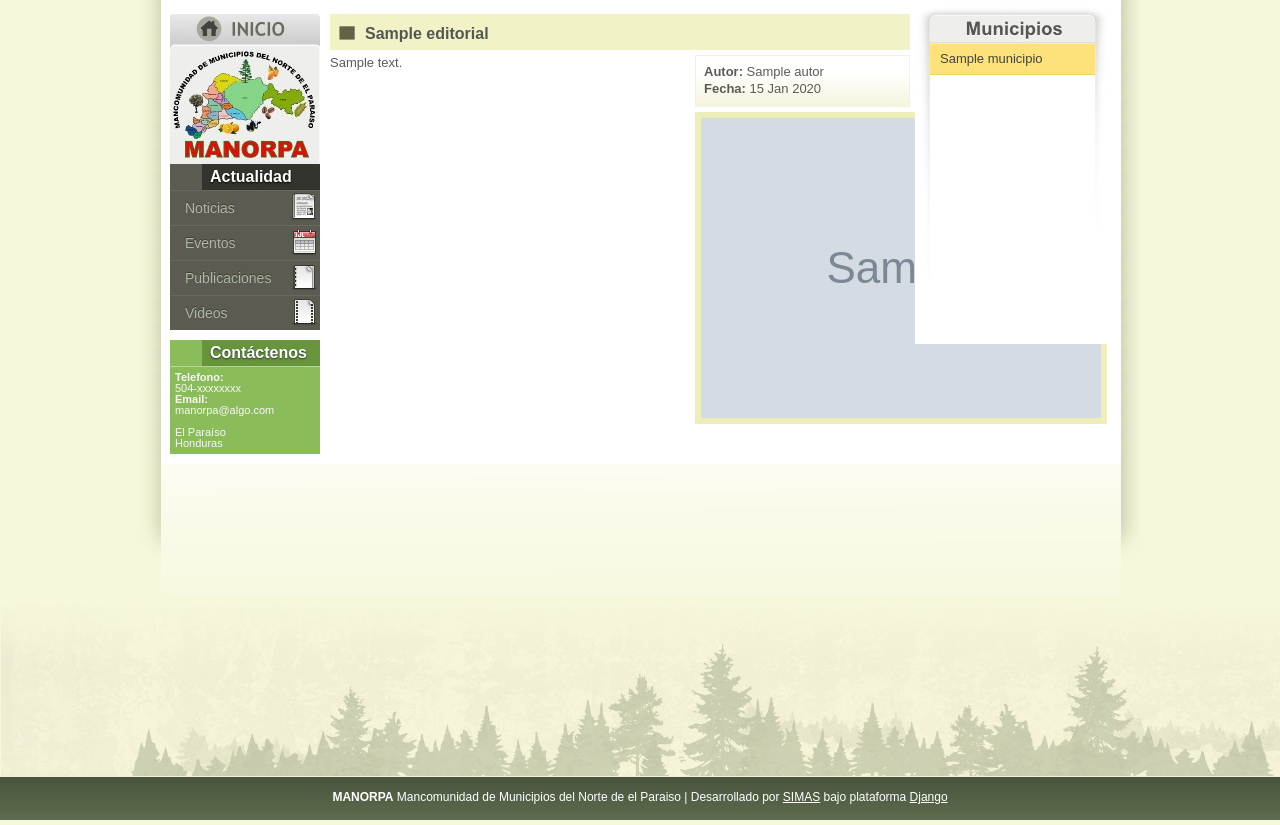
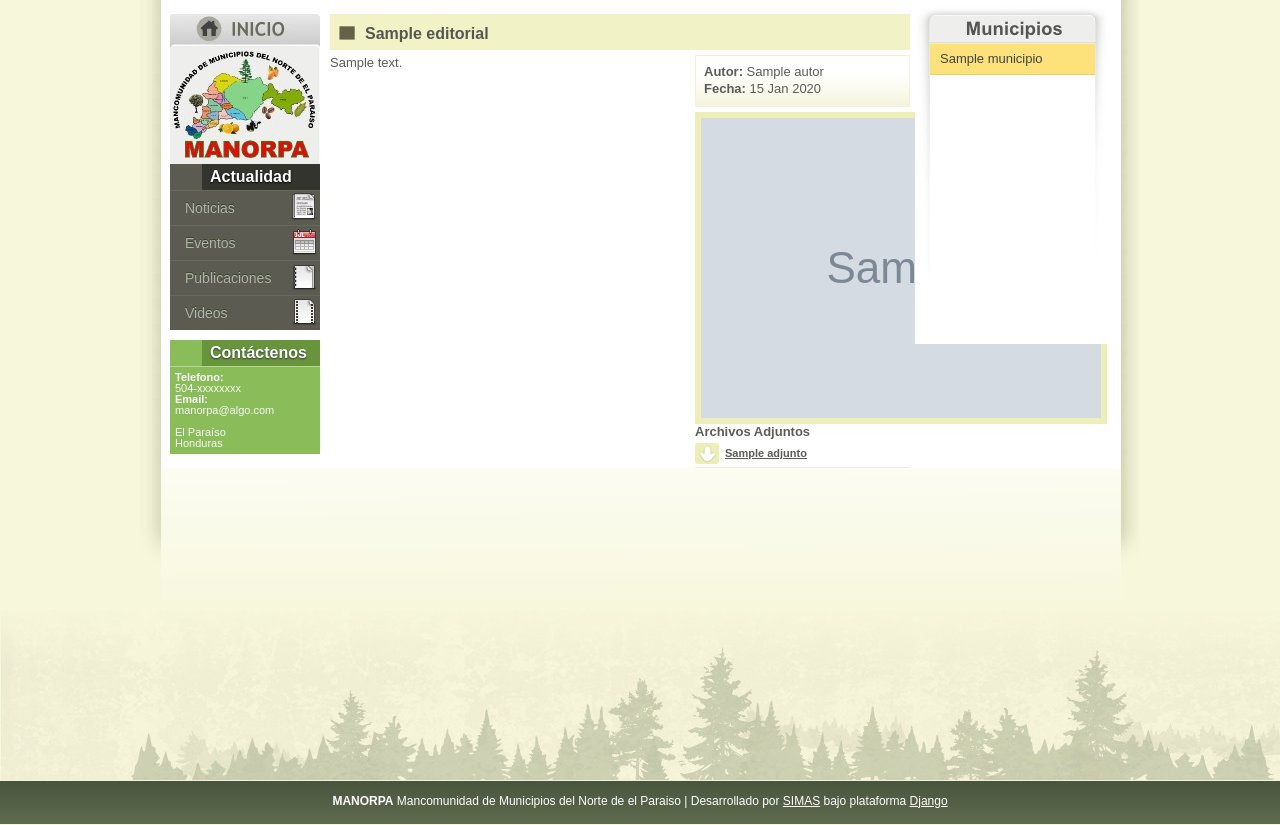
Before and after one commit to byroncorrales/manorpa, a Django app: template manorpa/templates/editoriales/editorial_detalle.html in a window 1280 px wide. Shown: the part 214-1039 px from the top of the page. Run offline with Django 3.2, Linux system fonts and the light colour scheme; the template is opened without the code that fills it: most values are stand-ins (such as "Sample title", 1, 10 or a date in 2020); grey boxes marked "Sample" are stand-in pictures; parts of the project's set-up code (start-up, migrations or seed data) failed here and were passed over.

Commit message:
Agregando campos adjuntos en editorial

```diff
--- a/manorpa/noticias/admin.py
+++ b/manorpa/noticias/admin.py
@@ -34,6 +34,7 @@ class NoticiaAdmin(admin.ModelAdmin):
 class EditorialAdmin(admin.ModelAdmin):
     list_display = ['titulo', 'fecha','autor']
     list_filter = ['autor']
+    inlines = [AdjuntoInline,]
     search_fields = ['titulo']
     save_on_top = True
     date_hierarchy = 'fecha'
--- a/manorpa/noticias/models.py
+++ b/manorpa/noticias/models.py
@@ -100,6 +100,7 @@ class Editorial(models.Model):
     autor = models.ForeignKey(Autor)
     contenido = models.TextField('Contenido', blank=True, null=True)
     tags = TagAutocompleteField(help_text='Separar elementos con "," ')
+    adjunto = generic.GenericRelation(Adjunto)
 
     imgDir = 'attachments/imagenes'
 
--- a/manorpa/templates/base.html
+++ b/manorpa/templates/base.html
@@ -8,6 +8,19 @@
     <script type="text/javascript" src="{{MEDIA_URL}}js/jquery-1.4.2.min.js"></script>
     <link REL="SHORTCUT ICON" HREF="{{MEDIA_URL}}/imagen/favicon.ico">
 	{%block extra_header%}{%endblock%}
+<script type="text/javascript">
+
+  var _gaq = _gaq || [];
+  _gaq.push(['_setAccount', 'UA-19958009-1']);
+  _gaq.push(['_trackPageview']);
+
+  (function() {
+    var ga = document.createElement('script'); ga.type = 'text/javascript'; ga.async = true;
+    ga.src = ('https:' == document.location.protocol ? 'https://ssl' : 'http://www') + '.google-analytics.com/ga.js';
+    var s = document.getElementsByTagName('script')[0]; s.parentNode.insertBefore(ga, s);
+  })();
+
+</script>
 </head>
 <script type="text/javascript">
 $(document).ready(function(){
--- a/manorpa/templates/editoriales/editorial_detalle.html
+++ b/manorpa/templates/editoriales/editorial_detalle.html
@@ -15,6 +15,14 @@
                 <b>Fecha: </b>{{editorial.fecha|date:"d M Y"}}<br>
             </div>
             {%if editorial.autor.imagen %}<img src="{{editorial.autor.imagen.url_200x250}}">{%endif%}
+            {%if noticia.adjunto.all %}
+            <div id="archivos_adjuntos">
+                <b>Archivos Adjuntos</b>
+                    {%for adjunto in editorial.adjunto.all%}
+                        <a href="/archivos/{{adjunto.adjunto}}">{{adjunto.nombre}}</a>
+                    {%endfor%}
+            </div>
+            {%endif%}
         </div>
         <div id="contenido_pagina">
             {{editorial.contenido|safe}}
```
